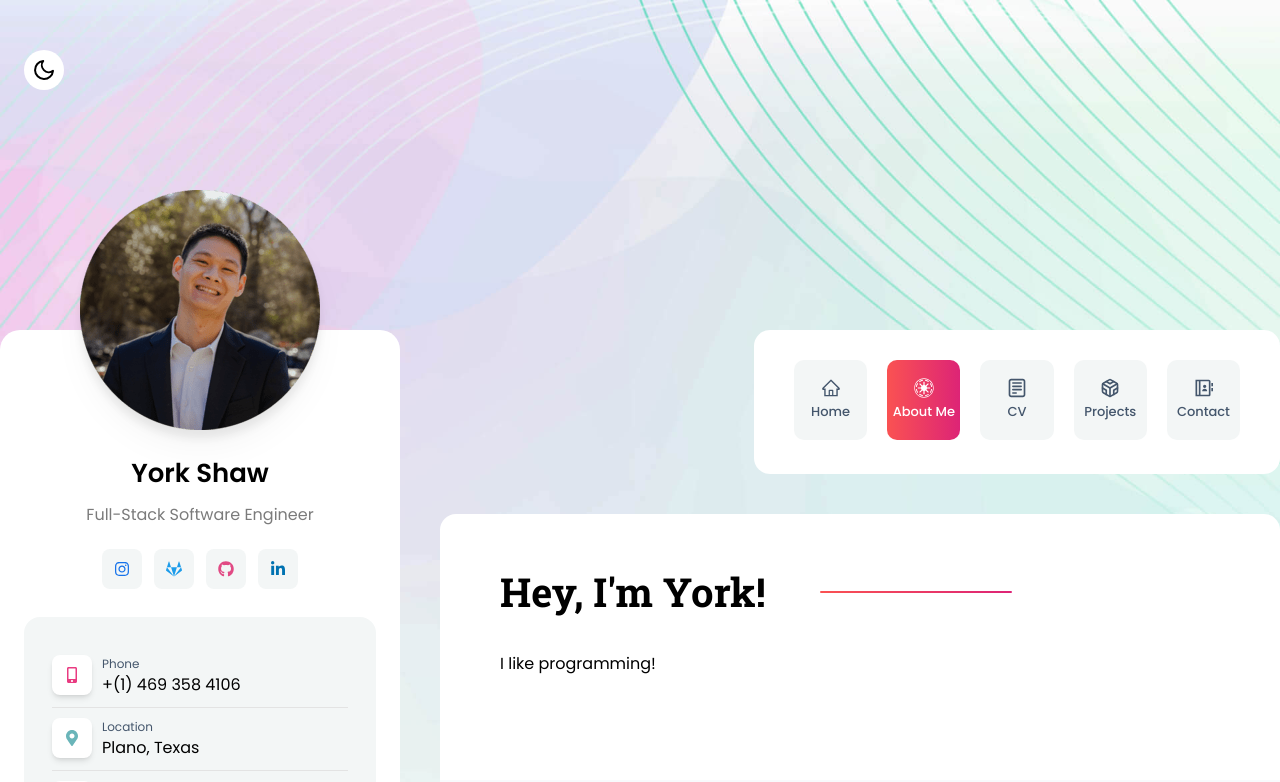
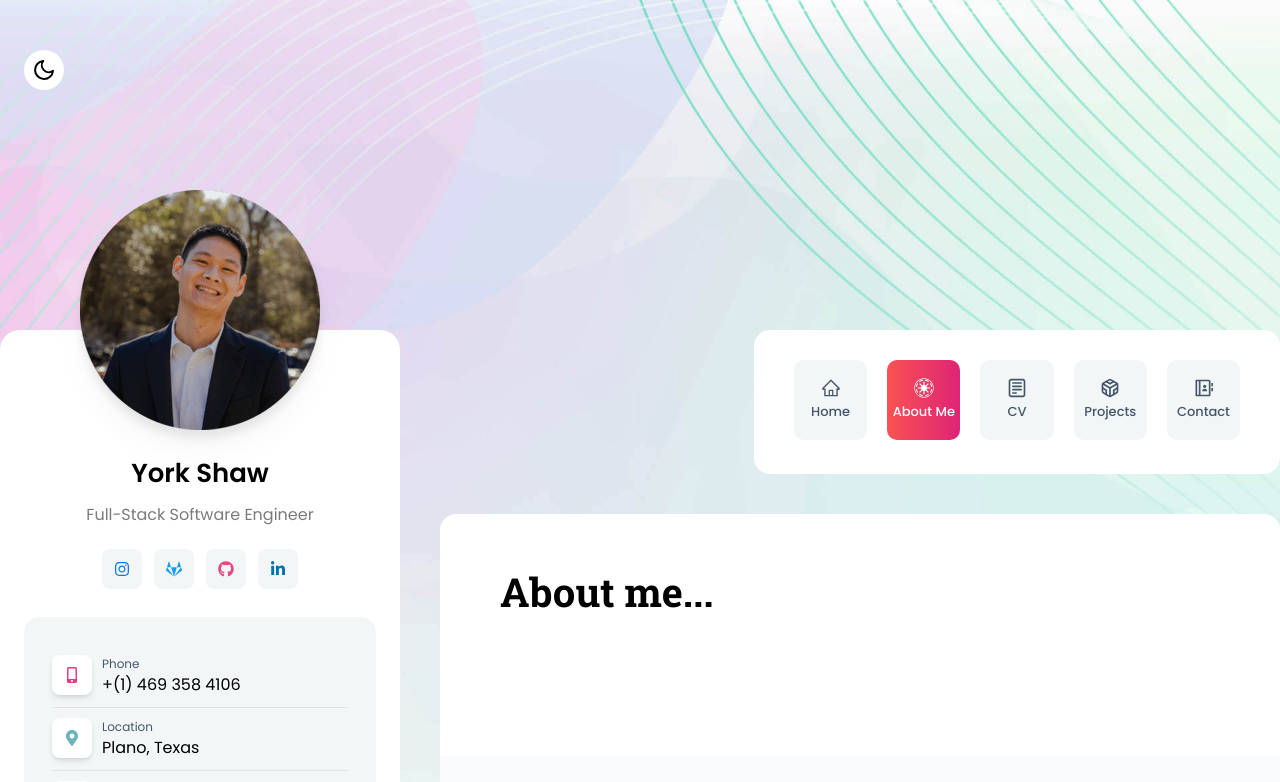
Before and after one commit to yorkpshaw/yorkpshaw.github.io, a Next.js app: page /about in a window 1280 px wide. Shown: the top 782 px of the page. Built offline with nearby package versions, Linux system fonts and the light colour scheme.

Commit message:
Removed after:absolute from the .after-effect css prop

```diff
--- a/components/about/Intro.jsx
+++ b/components/about/Intro.jsx
@@ -14,6 +14,10 @@ const Intro = () => {
               <p className="text-gray-lite leading-7 mt-2.5 dark:text-color-910">
                 I am passionate about learning, problem-solving, and innovating. My aim is to connect with people by bringing technology to life.
               </p>
+              <p className="text-gray-lite leading-7 mt-2.5 dark:text-color-910">
+                Thank you for stopping by! Please have a look around.
+              </p>
+
             </div>
           </div>
         </div>
--- a/components/york/York.jsx
+++ b/components/york/York.jsx
@@ -3,7 +3,7 @@ const York = () => {
   return (
     <div className="grid-cols-1 sm:grid-cols-2 lg:grid-cols-2  mt-[30px] grid   gap-x-10 gap-y-7  mb-6">
         <p>
-        I like programming!
+
         </p>
     </div>
 
--- a/pages/about.js
+++ b/pages/about.js
@@ -27,8 +27,8 @@ const index = () => {
             <div data-aos="fade">
               <div className="container mb-8   px-4 sm:px-5 md:px-10 lg:px-[60px]">
                 <div className="py-12">
-                  <h2 className="after-effect  after:left-80 mt-12  lg:mt-0">
-                    Hey, I'm York!
+                  <h2 className="after-effect after:left-80 mt-12  lg:mt-0">
+                    About me...
                   </h2>
                   <York />
                 </div>
--- a/styles/globals.css
+++ b/styles/globals.css
@@ -15,7 +15,7 @@ html {
     @apply dark:border-2 rounded-xl p-6 flex gap-4 border-[#212425];
   }
   .after-effect {
-    @apply text-7xl font-bold font-robotoSlab inline-block relative after:absolute transform after:-translate-y-[50%] after:bg-gradient-to-r from-[#FA5252] to-[#DD2476] after:h-0.5 after:rounded-md after:content-[""] md:after:w-48  after:top-[50%] dark:text-white;
+    @apply text-7xl font-bold font-robotoSlab inline-block relative transform after:-translate-y-[50%] after:bg-gradient-to-r from-[#FA5252] to-[#DD2476] after:h-0.5 after:rounded-md after:content-[""] md:after:w-48  after:top-[50%] dark:text-white;
   }
   .resume-btn {
     @apply bg-[#EDF2F2] cursor-default px-5 py-2 rounded-lg  text-gray-lite dark:bg-[#1C1C1C] dark:text-[#A6A6A6];
```
